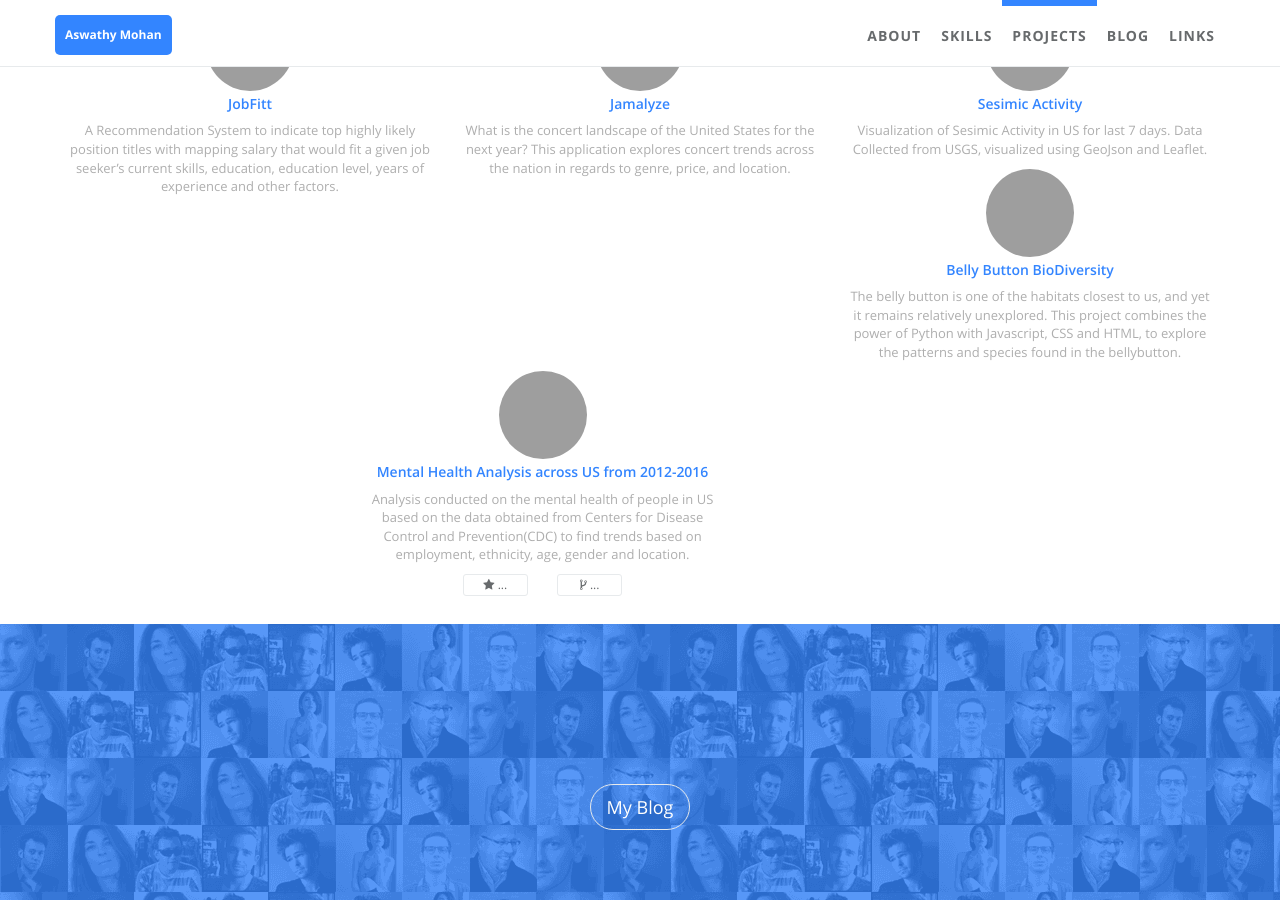
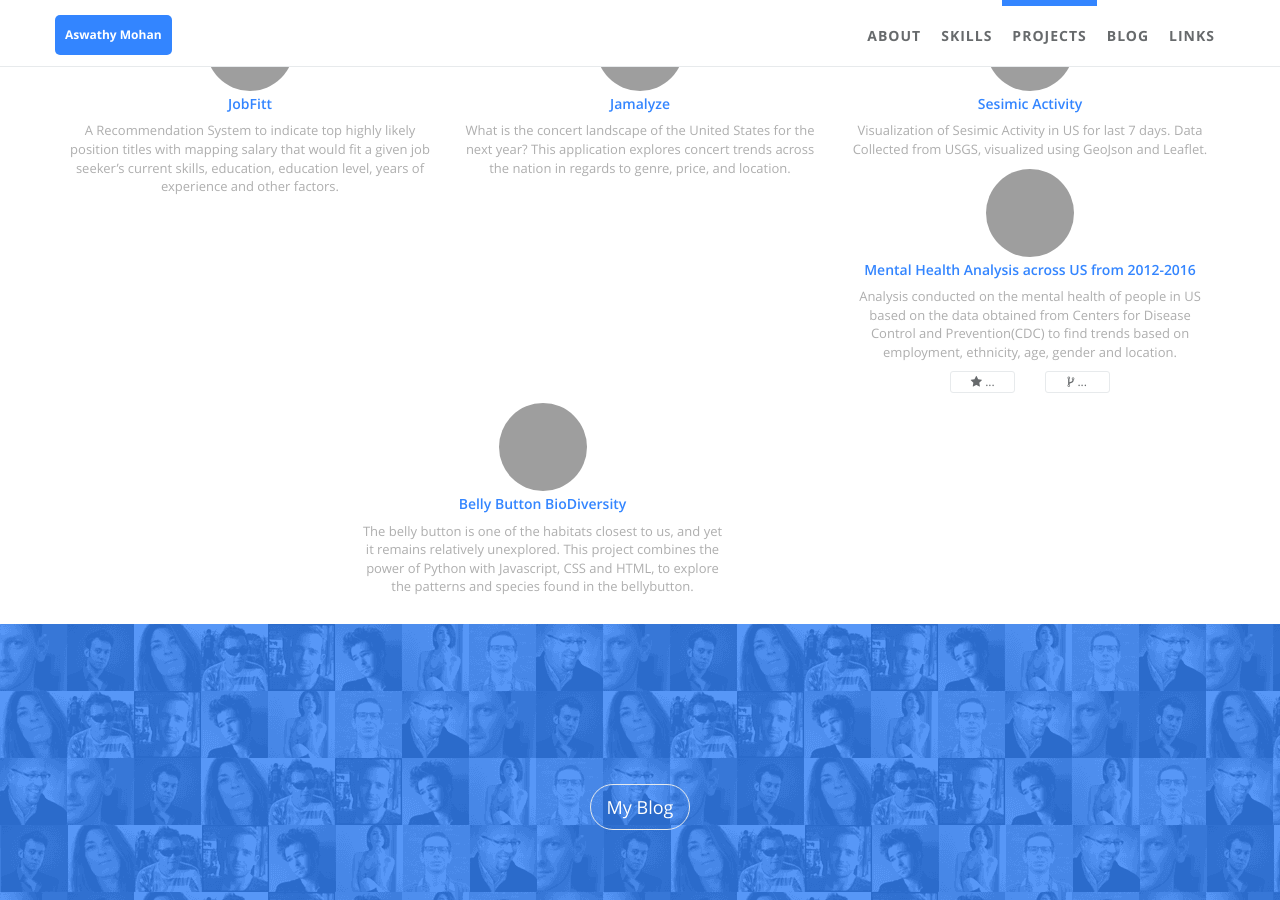
Before and after one commit to AswathyMV/aswathy.mohan, a Jekyll site: the page built from index.html, in a window 1280 px wide and 900 px high, scrolled down 1771 px, cut to the strip 0-900 px from the top of the window. Built offline with Jekyll 4.4.1, drawn with Linux system fonts in a browser that asks for light colours; part of the change alters nothing that is shown; grey boxes are pictures that could not be loaded.

```diff
--- a/_data/index/projects.yml
+++ b/_data/index/projects.yml
@@ -20,15 +20,15 @@
   img: /static/assets/img/landing/earthquake.PNG
   desc: Visualization of Sesimic Activity in US for last 7 days. Data Collected from USGS, visualized using GeoJson and Leaflet.
 
-- name: Belly Button BioDiversity
-  i18n: jalpc
-  url: https://belly-button-bio.herokuapp.com/
-  img: /static/assets/img/landing/belly.PNG
-  desc: The belly button is one of the habitats closest to us, and yet it remains relatively unexplored. This project combines the power of Python with Javascript, CSS and HTML, to explore the patterns and species found in the bellybutton.
-
 - name: Mental Health Analysis across US from 2012-2016
   i18n: jalpc
   gh_user: AswathyMohan89
   repo: Mental-Health-Analysis-US-2012-2016
   img: /static/assets/img/landing/mental.PNG
   desc: Analysis conducted on the mental health of people in US based on the data obtained from Centers for Disease Control and Prevention(CDC) to find trends based on employment, ethnicity, age, gender and location.
+
+- name: Belly Button BioDiversity
+  i18n: jalpc
+  url: https://belly-button-bio.herokuapp.com/
+  img: /static/assets/img/landing/belly.PNG
+  desc: The belly button is one of the habitats closest to us, and yet it remains relatively unexplored. This project combines the power of Python with Javascript, CSS and HTML, to explore the patterns and species found in the bellybutton.
```
